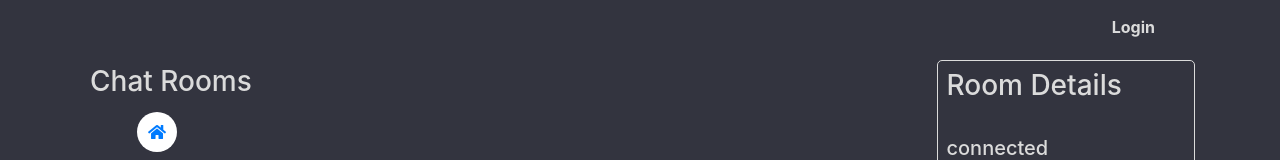
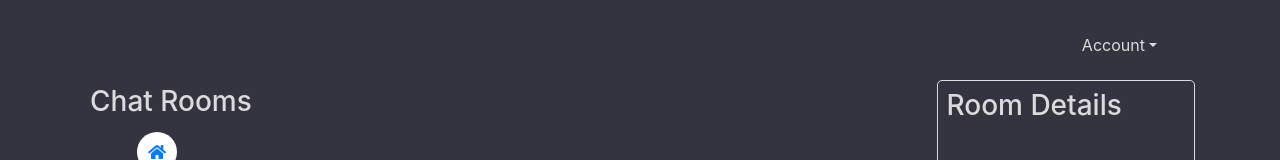
Before and after one commit to DavidHut13/MessengerApp, a React (Create React App) app: page / in a window 1280 px wide. Shown: the top 160 px of the page. Built offline with nearby package versions, Linux system fonts and the light colour scheme; no server answers.

Commit message:
messing with nav

```diff
--- a/src/components/Authentication/LoginUser/LoginUser.js
+++ b/src/components/Authentication/LoginUser/LoginUser.js
@@ -37,7 +37,6 @@ class Modal extends Component {
             )
         }
         return (
-
             <div className={classes.Modal}>
                 <form className={classes.ModalsignInWrapper}>
                     <h2 className={[classes.LoginHeader, "red"].join(' ')}>Login.</h2>
--- a/src/components/Navigation/TopNavigation/Navigation.js
+++ b/src/components/Navigation/TopNavigation/Navigation.js
@@ -5,7 +5,8 @@ import LoginUser from '../../Authentication/LoginUser/LoginUser'
 import RegisterUser from '../../Authentication/RegisterUser/RegisterUser'
 import {connect} from 'react-redux'
 import Transition from 'react-transition-group/Transition'
-import Backdrop from '../../UI/Backdrop/Backdrop'
+import Dropdown from 'react-bootstrap/Dropdown'
+
 
 class Navigation extends Component {
     state = {
@@ -32,17 +33,26 @@ class Navigation extends Component {
     }
       return (
         <>
-            <ul className={classes.NavWrapper}>
-                <li onClick={this.LoginModalHandler} className={classes.NavItem}>Login</li>
-            </ul>
+          <div className={classes.NavWrapper}>
+            <Dropdown >
+              <Dropdown.Toggle className={[classes.NavItem, 'my-3'].join(' ')}  variant="none">
+                Account
+              </Dropdown.Toggle>
+              <Dropdown.Menu >
+                <Dropdown.Item onClick={this.LoginModalHandler} href="#/action-1">Login</Dropdown.Item>
+                <Dropdown.Item href="#/action-2">Resigister</Dropdown.Item>
+                <Dropdown.Item href="#/action-3">Account</Dropdown.Item>
+              </Dropdown.Menu>
+            </Dropdown>
+          </div>
+
           <Transition mountOnEnter unmountOnExit in={this.state.showModal} timeout={300}>
             {state => (
-                    <Modal showModal={state}>
+                <Modal showModal={state} LoginModalHandler={this.LoginModalHandler} modalOpen={this.state.showModal}>
                   {content}
                 </Modal>
             )}
           </Transition>
-              <Backdrop showModal={this.state.showModal}  LoginModalHandler={this.LoginModalHandler}/>
         </>
     );
   }
--- a/src/components/Navigation/TopNavigation/Navigation.module.css
+++ b/src/components/Navigation/TopNavigation/Navigation.module.css
@@ -5,15 +5,16 @@
     margin-top:10px;
 }
 
-.NavItem{
+.NavItem {
     margin-right:25px;
     padding:5px 15px 5px 15px;
     border-radius:3px;
     text-decoration: none;
     list-style-type: none;
-    color:rgb(219, 219, 219);
+    color:rgb(219, 219, 219) !important;
     font-weight:bold;
     cursor:pointer;
+
 }
 
 .NavItem:hover{
--- a/src/components/UI/Modal/Modal.js
+++ b/src/components/UI/Modal/Modal.js
@@ -1,6 +1,6 @@
 import React  from 'react'
 import classes from './Modal.module.css'
-
+import Backdrop from '../../UI/Backdrop/Backdrop'
 
 
 
@@ -11,9 +11,10 @@ const Modal = (props) => {
         props.showModal === 'exiting' ? classes.ModalClosed: null]
     return (
         <>
-            <div className={cssClasses.join(' ')}>
-                {props.children}
-            </div>
+            <Backdrop showModal={props.modalOpen}  LoginModalHandler={props.LoginModalHandler}></Backdrop>
+                <div className={cssClasses.join(' ')}>
+                    {props.children}
+                </div>
         </>
     )
 }
--- a/src/components/UI/Modal/Modal.module.css
+++ b/src/components/UI/Modal/Modal.module.css
@@ -1,8 +1,11 @@
 .Modal {
-    z-index: 1000;
+    z-index: 14;
     width:350px;
     height:470px;
-    position: absolute;
+    position: fixed;
+    top:50%;
+    left:50%;
+    transform: translate(-50%, -50%);
     box-sizing: border-box;
     background-color:white;
     border:thin solid rgb(204, 204, 204);
@@ -29,28 +32,28 @@
 @keyframes openModal {
     0% {
         opacity:0;
-        transform: translateY(-100%);
+        transform: translate(-50%,-100%);
     }
     50% {
         opacity:.5;
-        transform: translateY(-20%);
+        transform: translate(-50%,-60%);
     }
     100% {
         opacity:1;
-        transform: translateY(0);
+        transform: translate(-50%,-50%);
     }
 }
 @keyframes closeModal {
     0% {
         opacity:1;
-        transform: translateY(0);
+        transform: translate(-50%,-50%);
     }
     50% {
         opacity:.5;
-        transform: translateY(-20%);
+        transform: translate(-50%,-60%);
     }
     100% {
         opacity:0;
-        transform: translateY(-100%);
+        transform: translate(-50%,-100%);
     }
 }
```
Lines whose indentation alone changed are shown as unchanged.
